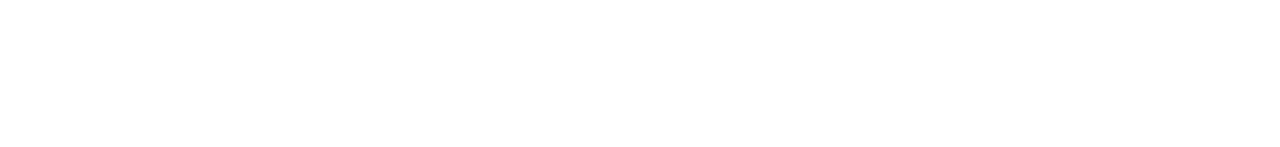
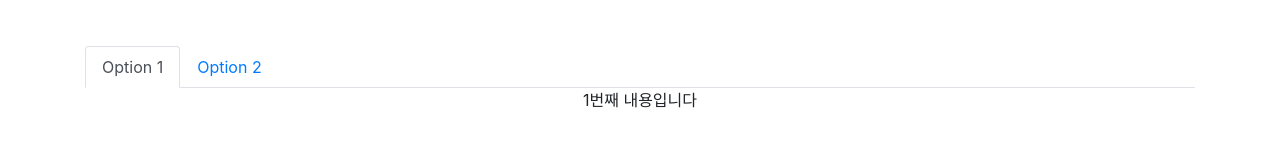
Before and after one commit to xxalsgh0203/shopping_mall, a React (Create React App) app: page /detail/0 in a window 1280 px wide. Shown: the part 531-678 px from the top of the page. Built offline with nearby package versions, Linux system fonts and the light colour scheme.

Commit message:
made tab function in detail section..with animation(react-transition-group)

```diff
--- a/package.json
+++ b/package.json
@@ -14,6 +14,7 @@
     "react-dom": "^17.0.2",
     "react-router-dom": "^5.2.0",
     "react-scripts": "4.0.3",
+    "react-transition-group": "^4.4.1",
     "styled-components": "^5.2.3",
     "web-vitals": "^1.1.1"
   },
--- a/src/components/Detail.js
+++ b/src/components/Detail.js
@@ -2,6 +2,8 @@
 import { useHistory, useParams } from 'react-router-dom';
 import styled from 'styled-components';
 import './Detail.scss';
+import {Nav} from 'react-bootstrap'
+import {CSSTransition} from "react-transition-group"
 
 
 let DetailBox = styled.div`
@@ -21,8 +23,8 @@
     let productDetailFound = props.shoes.find(function(product){
         return product.id==id
     });
-
-
+    let [tab, changetab] = useState(0);
+    let [animationSwitch, changeanimationSwitch] = useState(false);
     // useEffect hook. life cycle hook 과 비슷한 역할을 한다.
     // 2초뒤에 alert 창 사라지게
     // 밑에 useEffect 는 Detail 이 나타나거나 업데이트 되자마자 실행
@@ -66,6 +68,19 @@
                     }}>GoBack</button>
                 </div>
             </div>
+
+            <Nav className="mt-5" variant="tabs" defaultActiveKey="link-0">
+                <Nav.Item>
+                    <Nav.Link eventKey="link-0" onClick={()=>{changeanimationSwitch(false); changetab(0)}}>Option 1</Nav.Link>
+                </Nav.Item>
+                <Nav.Item>
+                    <Nav.Link eventKey="link-1" onClick={()=>{changeanimationSwitch(false); changetab(1)}}>Option 2</Nav.Link>
+                </Nav.Item>
+            </Nav>
+
+            <CSSTransition in={animationSwitch} classNames="wow" timeout={500}>
+                <TabContent tab={tab} changeanimationSwitch={changeanimationSwitch}/>
+            </CSSTransition>
         </div>
     )
 }
@@ -76,5 +91,23 @@
     )
 }
 
+function TabContent(props) {
+
+    useEffect(()=>{props.changeanimationSwitch(true)});
+    if(props.tab == 0){
+        return (
+            <div>1번째 내용입니다</div>
+        )
+    }else if(props.tab == 1){
+        return (
+            <div>2번째 내용입니다</div>
+        )
+    }else if(props.tab == 2){
+        return (
+            <div>3번째 내용입니다</div>
+        )
+    }
+}
+
 
 export default Detail;
--- a/src/components/Detail.scss
+++ b/src/components/Detail.scss
@@ -32,6 +32,15 @@
     margin-left: 10px;
 }
 
+.wow-enter { // 애니메이션 시작 때 적용할 CSS
+    opacity: 0;
+}
+
+.wow-enter-active { // 애니메이션 동작 때 적용할 CSS
+    opacity: 1;
+    transition: all 500ms;
+}
+
 // scss 는 아래와 같이 nesting 해서 사용할 수 있음
 // div.container {
 //     h4 {
```
